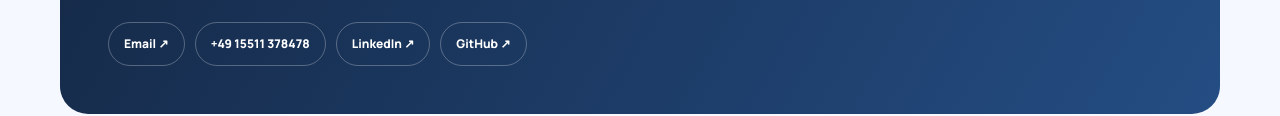
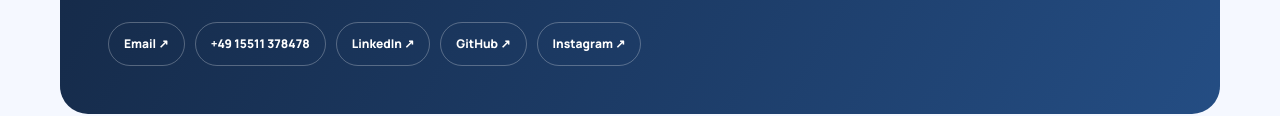
Before and after one commit to jayakanthelumalai1/jayakanthelumalai1.github.io, a plain HTML site: page index.html in a window 1280 px wide. Shown: the part 5499-5615 px from the top of the page. Drawn offline with nearby package versions, Linux system fonts and the light colour scheme.

Commit message:
Add files via upload

```diff
--- a/index.html
+++ b/index.html
@@ -93,7 +93,7 @@ footer{padding:28px 0;color:#8492a7;font:10px 'DM Mono',monospace;text-align:cen
 <div class="cert-grid"><article class="glass cert-card"><div class="cert-icon">✓</div><div><h3>Internal Auditor – Laboratory Management System</h3><p>ISO/IEC 17025:2017 · TÜV SÜD South Asia</p></div></article><article class="glass cert-card"><div class="cert-icon">✳</div><div><h3>ServiceNow Certified System Administrator</h3><p>ServiceNow · Certified System Administrator</p></div></article></div>
 <div style="margin-top:28px"><div class="section-label" style="margin-bottom:13px">LANGUAGES</div><div class="language-row"><div class="language">English <span>B2</span></div><div class="language">German <span>A2 · improving</span></div><div class="language">Tamil <span>Fluent</span></div></div></div>
 </div></section>
-<section class="contact-section" id="contact"><div class="container reveal"><div class="contact-panel"><div class="section-label" style="color:#8bdcff">07 / CONTACT</div><h2>Let’s build something<br>reliable together.</h2><p>I’m interested in Werkstudent and Pflichtpraktikum opportunities in Germany across test engineering, measurement technology, sensor systems, electronics validation and quality assurance. I’d be glad to bring my industry experience and keep learning with your engineering team.</p><div class="contact-links"><a href="mailto:jayakanthelumalai1@gmail.com">Email ↗</a><a href="tel:+4915511378478">+49 15511 378478</a><a href="https://www.linkedin.com/in/jayakanth-elumalai-486624248/" target="_blank" rel="noopener">LinkedIn ↗</a><a href="https://github.com/jayakanthelumalai1" target="_blank" rel="noopener">GitHub ↗</a></div></div></div></section>
+<section class="contact-section" id="contact"><div class="container reveal"><div class="contact-panel"><div class="section-label" style="color:#8bdcff">07 / CONTACT</div><h2>Let’s build something<br>reliable together.</h2><p>I’m interested in Werkstudent and Pflichtpraktikum opportunities in Germany across test engineering, measurement technology, sensor systems, electronics validation and quality assurance. I’d be glad to bring my industry experience and keep learning with your engineering team.</p><div class="contact-links"><a href="mailto:jayakanthelumalai1@gmail.com">Email ↗</a><a href="tel:+4915511378478">+49 15511 378478</a><a href="https://www.linkedin.com/in/jayakanth-elumalai-486624248/" target="_blank" rel="noopener">LinkedIn ↗</a><a href="https://github.com/jayakanthelumalai1" target="_blank" rel="noopener">GitHub ↗</a><a href="https://www.instagram.com/jayakanth_official_/" target="_blank" rel="noopener">Instagram ↗</a></div></div></div></section>
 </main>
 <footer>© 2026 JAYAKANTH ELUMALAI · ENGINEERING PORTFOLIO · DESIGNED IN LIGHT MODE</footer>
 <script>
```
